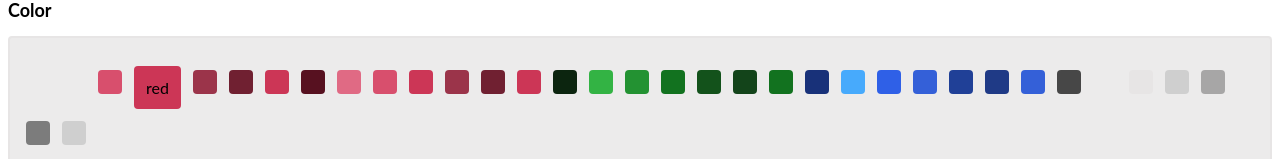
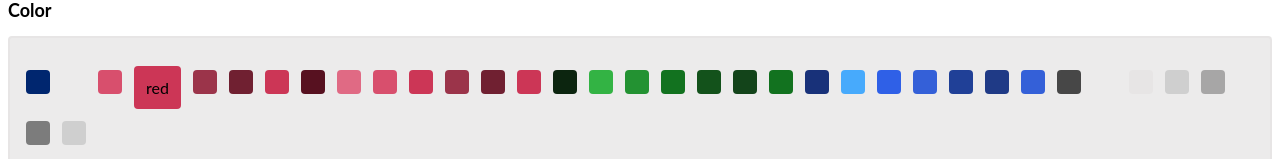
Before and after one commit to MarkZither/denn-design-tokens-scss-mixins, an Angular app: page / in a window 1280 px wide. Shown: the part 730-889 px from the top of the page. Built offline with nearby package versions, Linux system fonts and the light colour scheme.

Commit message:
1 file modified

```diff
--- a/src/app/app.component.scss
+++ b/src/app/app.component.scss
@@ -90,6 +90,9 @@ h2 {
   @include margin-top("s");
   display: inline-block;
   border-radius: 4px;
+    &.brand-01 {
+    @include background-color(brand-01);
+  }
   &.red {
     @include background-color(red);
     &.xx-light {
```
